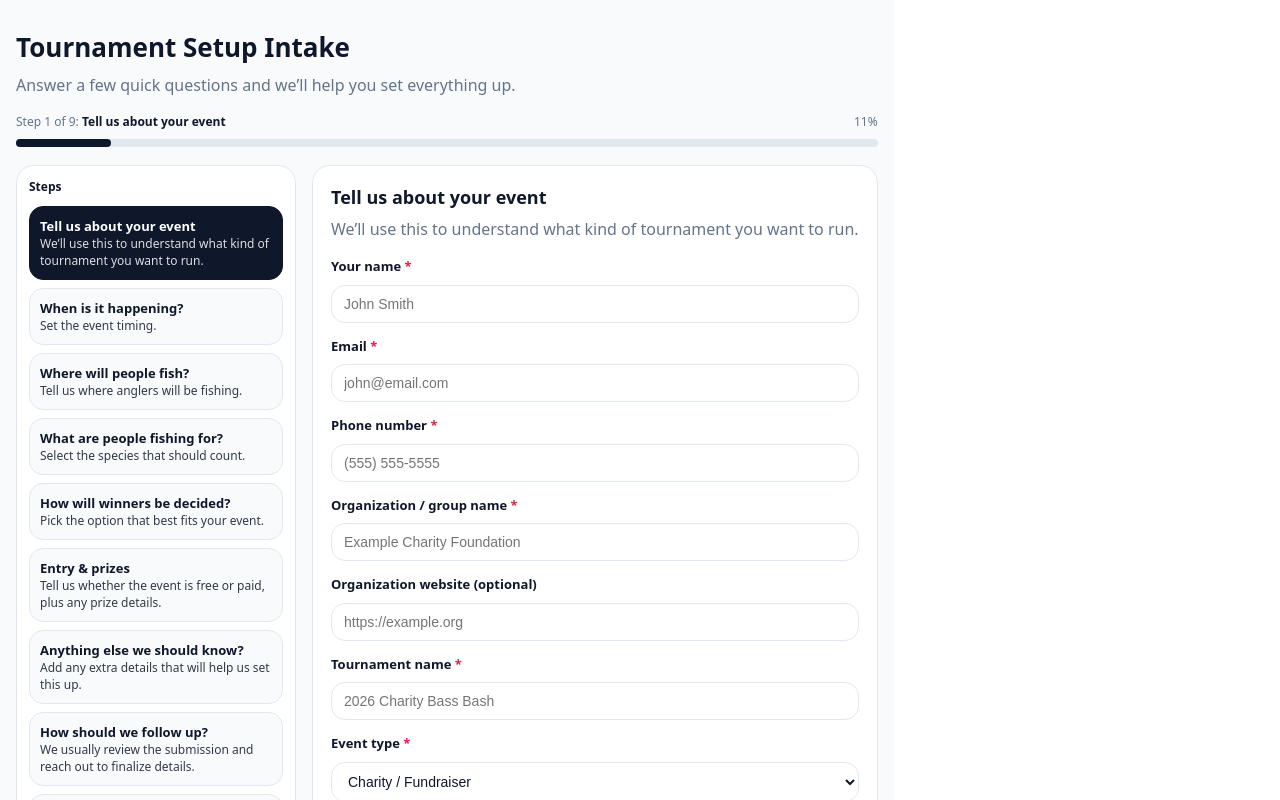
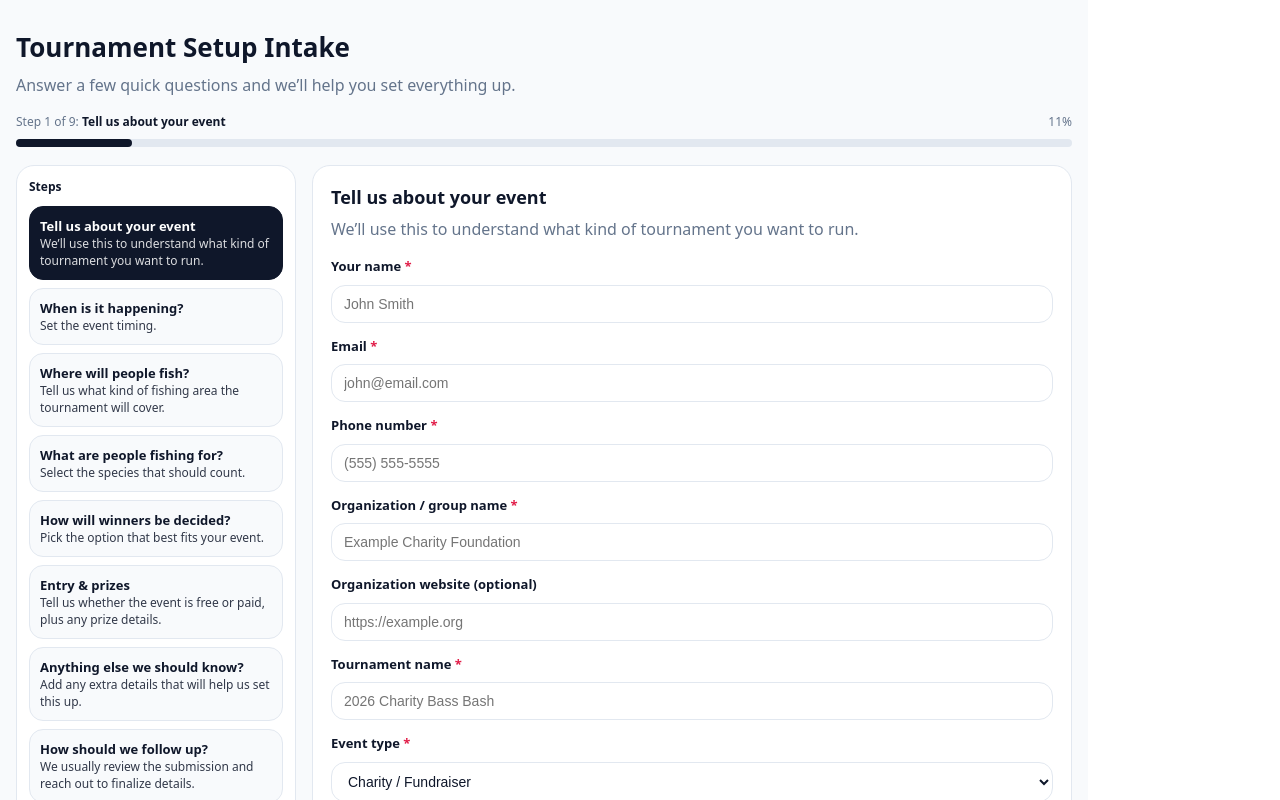
Before and after one commit to jaredvermilya-prog/tournament-intake, a React (Vite) app: page / in a window 1280 px wide. Shown: the top 800 px of the page. Built offline with nearby package versions, Linux system fonts and the light colour scheme.

Commit message:
Improve validation and location flow for tournament intake form

```diff
--- a/src/App.tsx
+++ b/src/App.tsx
@@ -26,7 +26,7 @@ type FieldBase = {
 };
 
 type TextField = FieldBase & {
-  type: "text" | "email" | "phone" | "number" | "textarea";
+  type: "text" | "email" | "phone" | "number" | "textarea" | "url";
   placeholder?: string;
 };
 
@@ -69,7 +69,7 @@ function buildSteps(): Step[] {
         { key: "email", label: "Email", type: "email", required: true, placeholder: "john@email.com" },
         { key: "phone", label: "Phone number", type: "phone", required: true, placeholder: "(555) 555-5555" },
         { key: "organizationName", label: "Organization / group name", type: "text", required: true, placeholder: "Example Charity Foundation" },
-        { key: "organizationWebsite", label: "Organization website (optional)", type: "text", placeholder: "https://example.org" },
+        { key: "organizationWebsite", label: "Organization website (optional)", type: "url", placeholder: "https://example.org" },
         { key: "tournamentName", label: "Tournament name", type: "text", required: true, placeholder: "2026 Charity Bass Bash" },
         {
           key: "eventType",
@@ -101,11 +101,44 @@ function buildSteps(): Step[] {
     {
       id: "location",
       title: "Where will people fish?",
-      subtitle: "Tell us where anglers will be fishing.",
+      subtitle: "Tell us what kind of fishing area the tournament will cover.",
       fields: [
-        { key: "waterbody", label: "Waterbody / area name", type: "text", required: true, placeholder: "Lake Lanier" },
-        { key: "city", label: "City", type: "text", required: true },
-        { key: "state", label: "State", type: "select", required: true, options: US_STATES },
+        {
+          key: "locationType",
+          label: "Fishing area type",
+          type: "select",
+          required: true,
+          options: [
+            "Single waterbody",
+            "Multiple waterbodies",
+            "Statewide / regional area",
+            "Not sure — help me define it",
+          ],
+        },
+        {
+          key: "waterbody",
+          label: "Waterbody / area name",
+          type: "text",
+          placeholder: "Example: Lake Lanier",
+        },
+        {
+          key: "city",
+          label: "City",
+          type: "text",
+          placeholder: "Example: Gainesville",
+        },
+        {
+          key: "state",
+          label: "State",
+          type: "select",
+          options: US_STATES,
+        },
+        {
+          key: "areaDescription",
+          label: "Describe the fishing area",
+          type: "textarea",
+          hint: "Example: Any public waters in Georgia, or list the lakes/region anglers may fish.",
+        },
       ],
     },
     {
@@ -139,7 +172,14 @@ function buildSteps(): Step[] {
             "Best 3–5 fish combined",
             "Total length of all fish",
             "Not sure — recommend for me",
+            "Other",
           ],
+        },
+        {
+          key: "winnerMethodOther",
+          label: 'If you selected "Other", describe how winners should be decided',
+          type: "textarea",
+          placeholder: "Describe the scoring format",
         },
       ],
     },
@@ -215,9 +255,7 @@ const schema = z.object({
   startTime: z.string().min(1, "Start time is required."),
   endDate: z.string().min(1, "End date is required."),
   endTime: z.string().min(1, "End time is required."),
-  waterbody: z.string().min(1, "Waterbody / area name is required."),
-  city: z.string().min(1, "City is required."),
-  state: z.string().min(1, "State is required."),
+  locationType: z.string().min(1, "Fishing area type is required."),
   species: z.array(z.string()).min(1, "Please select at least one species."),
   winnerMethod: z.string().min(1, "Winner method is required."),
   entryType: z.string().min(1, "Entry fee selection is required."),
@@ -258,13 +296,27 @@ function sectionCardStyle() {
     border: `1px solid ${BRAND.border}`,
     borderRadius: 18,
     padding: 18,
-  } as const;
+    width: "100%",
+    boxSizing: "border-box" as const,
+  };
 }
 
 function formatValue(value: any): string {
   if (Array.isArray(value)) return value.join(", ");
   if (value === undefined || value === null || value === "") return "—";
   return String(value);
+}
+
+function todayLocalDateString() {
+  const now = new Date();
+  const tzOffset = now.getTimezoneOffset() * 60000;
+  return new Date(now.getTime() - tzOffset).toISOString().split("T")[0];
+}
+
+function combineDateTime(dateStr?: string, timeStr?: string): Date | null {
+  if (!dateStr || !timeStr) return null;
+  const combined = new Date(`${dateStr}T${timeStr}`);
+  return Number.isNaN(combined.getTime()) ? null : combined;
 }
 
 export default function App() {
@@ -275,7 +327,7 @@ export default function App() {
   const [errors, setErrors] = useState<Record<string, string>>({});
 
   const [form, setForm] = useState<FormState>(() => {
-    const raw = localStorage.getItem("tournament_intake_v2");
+    const raw = localStorage.getItem("tournament_intake_v3");
     if (raw) {
       try {
         return JSON.parse(raw);
@@ -283,6 +335,7 @@ export default function App() {
     }
     return {
       eventType: "Charity / Fundraiser",
+      locationType: "Single waterbody",
       state: "GA",
       species: [],
       entryType: "Free",
@@ -291,7 +344,7 @@ export default function App() {
   });
 
   useEffect(() => {
-    localStorage.setItem("tournament_intake_v2", JSON.stringify(form));
+    localStorage.setItem("tournament_intake_v3", JSON.stringify(form));
   }, [form]);
 
   function setValue(key: string, value: any) {
@@ -327,8 +380,53 @@ export default function App() {
       nextErrors.otherSpecies = 'Please enter the species if you selected "Other".';
     }
 
+    if (form.winnerMethod === "Other" && !String(form.winnerMethodOther || "").trim()) {
+      nextErrors.winnerMethodOther = 'Please describe the winner method if you selected "Other".';
+    }
+
     if (form.entryType === "Paid" && !String(form.entryFeeAmount || "").trim()) {
       nextErrors.entryFeeAmount = "Please enter the entry fee amount.";
+    }
+
+    if (form.locationType === "Single waterbody") {
+      if (!String(form.waterbody || "").trim()) nextErrors.waterbody = "Please enter the waterbody name.";
+      if (!String(form.city || "").trim()) nextErrors.city = "Please enter the city.";
+      if (!String(form.state || "").trim()) nextErrors.state = "Please select the state.";
+    }
+
+    if (form.locationType === "Multiple waterbodies" || form.locationType === "Statewide / regional area") {
+      if (!String(form.areaDescription || "").trim()) {
+        nextErrors.areaDescription = "Please describe the fishing area.";
+      }
+      if (!String(form.state || "").trim()) nextErrors.state = "Please select the state.";
+    }
+
+    if (form.locationType === "Not sure — help me define it") {
+      if (!String(form.areaDescription || "").trim()) {
+        nextErrors.areaDescription = "Give us a quick description so we can help define it.";
+      }
+    }
+
+    const today = todayLocalDateString();
+
+    if (form.startDate && form.startDate < today) {
+      nextErrors.startDate = "Start date cannot be in the past.";
+    }
+
+    if (form.endDate && form.endDate < today) {
+      nextErrors.endDate = "End date cannot be in the past.";
+    }
+
+    if (form.startDate && form.endDate && form.endDate < form.startDate) {
+      nextErrors.endDate = "End date cannot be before the start date.";
+    }
+
+    if (form.startDate && form.endDate && form.startDate === form.endDate && form.startTime && form.endTime) {
+      const start = combineDateTime(form.startDate, form.startTime);
+      const end = combineDateTime(form.endDate, form.endTime);
+      if (start && end && end < start) {
+        nextErrors.endTime = "End time cannot be earlier than the start time on the same day.";
+      }
     }
 
     setErrors(nextErrors);
@@ -366,7 +464,7 @@ export default function App() {
         msg: data?.message || "Submitted successfully. We’ll review it and follow up soon.",
       });
 
-      localStorage.removeItem("tournament_intake_v2");
+      localStorage.removeItem("tournament_intake_v3");
     } catch (e: any) {
       setResult({
         ok: false,
@@ -394,6 +492,7 @@ export default function App() {
 
   const step = steps[stepIdx];
   const progress = Math.round(((stepIdx + 1) / steps.length) * 100);
+  const todayMin = todayLocalDateString();
 
   const reviewRows = [
     ["Your name", form.yourName],
@@ -408,12 +507,15 @@ export default function App() {
     ["Start time", form.startTime],
     ["End date", form.endDate],
     ["End time", form.endTime],
-    ["Waterbody / area", form.waterbody],
+    ["Fishing area type", form.locationType],
+    ["Waterbody / area name", form.waterbody],
     ["City", form.city],
     ["State", form.state],
+    ["Area description", form.areaDescription],
     ["Species", form.species],
     ["Other species", form.otherSpecies],
     ["How winners will be decided", form.winnerMethod],
+    ["Winner method (other)", form.winnerMethodOther],
     ["Entry fee", form.entryType],
     ["Entry fee amount", form.entryType === "Paid" ? form.entryFeeAmount : "N/A"],
     ["Prize description", form.prizeDescription],
@@ -426,7 +528,7 @@ export default function App() {
 
   return (
     <div style={{ minHeight: "100vh", background: BRAND.bg, fontFamily: BRAND.fontFamily }}>
-      <div style={{ maxWidth: 980, margin: "0 auto", padding: "28px 16px 40px" }}>
+      <div style={{ maxWidth: 1120, margin: "0 auto", padding: "28px 16px 40px" }}>
         <header style={{ marginBottom: 18 }}>
           <div style={{ fontSize: 26, fontWeight: 800, color: BRAND.text }}>{BRAND.title}</div>
           <div style={{ marginTop: 6, color: BRAND.muted }}>{BRAND.subtitle}</div>
@@ -452,8 +554,16 @@ export default function App() {
           </div>
         </header>
 
-        <div style={{ display: "grid", gridTemplateColumns: "280px 1fr", gap: 16 }}>
-          <aside style={{ alignSelf: "start" }}>
+        <div
+          style={{
+            display: "grid",
+            gridTemplateColumns: "280px minmax(0, 760px)",
+            gap: 16,
+            alignItems: "start",
+            justifyContent: "center",
+          }}
+        >
+          <aside style={{ alignSelf: "start", width: 280 }}>
             <div style={{ ...sectionCardStyle(), padding: 12 }}>
               <div style={{ fontSize: 12, fontWeight: 800, color: BRAND.text, marginBottom: 10 }}>
                 Steps
@@ -487,7 +597,7 @@ export default function App() {
 
             <button
               onClick={() => {
-                localStorage.removeItem("tournament_intake_v2");
+                localStorage.removeItem("tournament_intake_v3");
                 location.reload();
               }}
               style={{
@@ -506,7 +616,7 @@ export default function App() {
             </button>
           </aside>
 
-          <main>
+          <main style={{ width: "100%", minWidth: 0 }}>
             <div style={sectionCardStyle()}>
               <div style={{ fontSize: 18, fontWeight: 800, color: BRAND.text }}>{step.title}</div>
               {step.subtitle ? (
@@ -566,7 +676,30 @@ export default function App() {
                       return null;
                     }
 
+                    if (f.key === "winnerMethodOther" && form.winnerMethod !== "Other") {
+                      return null;
+                    }
+
                     if (f.key === "entryFeeAmount" && form.entryType !== "Paid") {
+                      return null;
+                    }
+
+                    if (f.key === "waterbody" && form.locationType !== "Single waterbody") {
+                      return null;
+                    }
+
+                    if (f.key === "city" && form.locationType !== "Single waterbody") {
+                      return null;
+                    }
+
+                    if (f.key === "state" && form.locationType === "Not sure — help me define it") {
+                      return null;
+                    }
+
+                    if (
+                      f.key === "areaDescription" &&
+                      form.locationType === "Single waterbody"
+                    ) {
                       return null;
                     }
 
@@ -645,6 +778,7 @@ export default function App() {
                               value={String(form[f.key] ?? "")}
                               placeholder={(f as TextField).placeholder || ""}
                               onChange={(e) => setValue(f.key, e.target.value)}
+                              min={f.type === "date" ? todayMin : undefined}
                             />
                           )}
                         </div>
```
